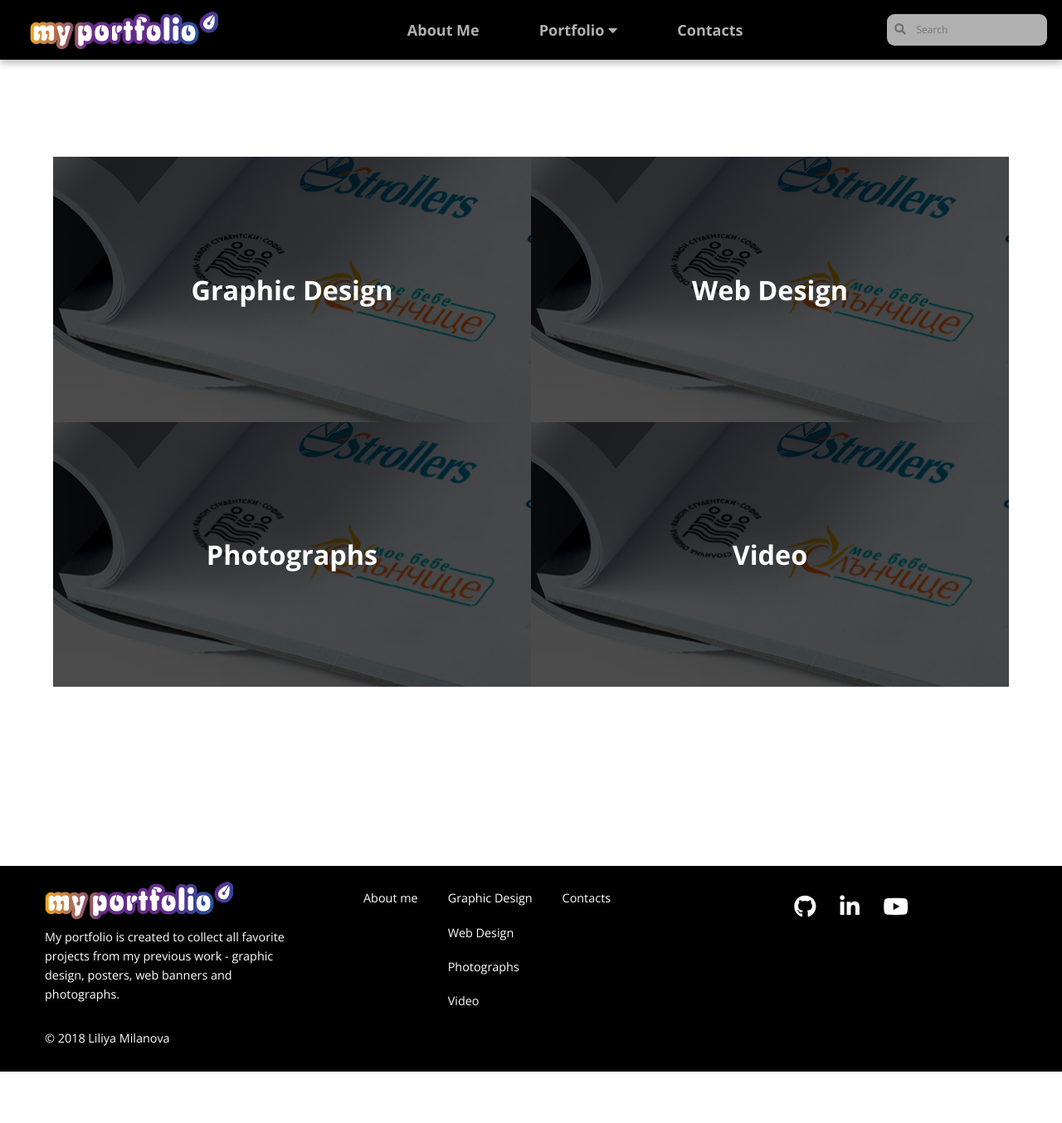
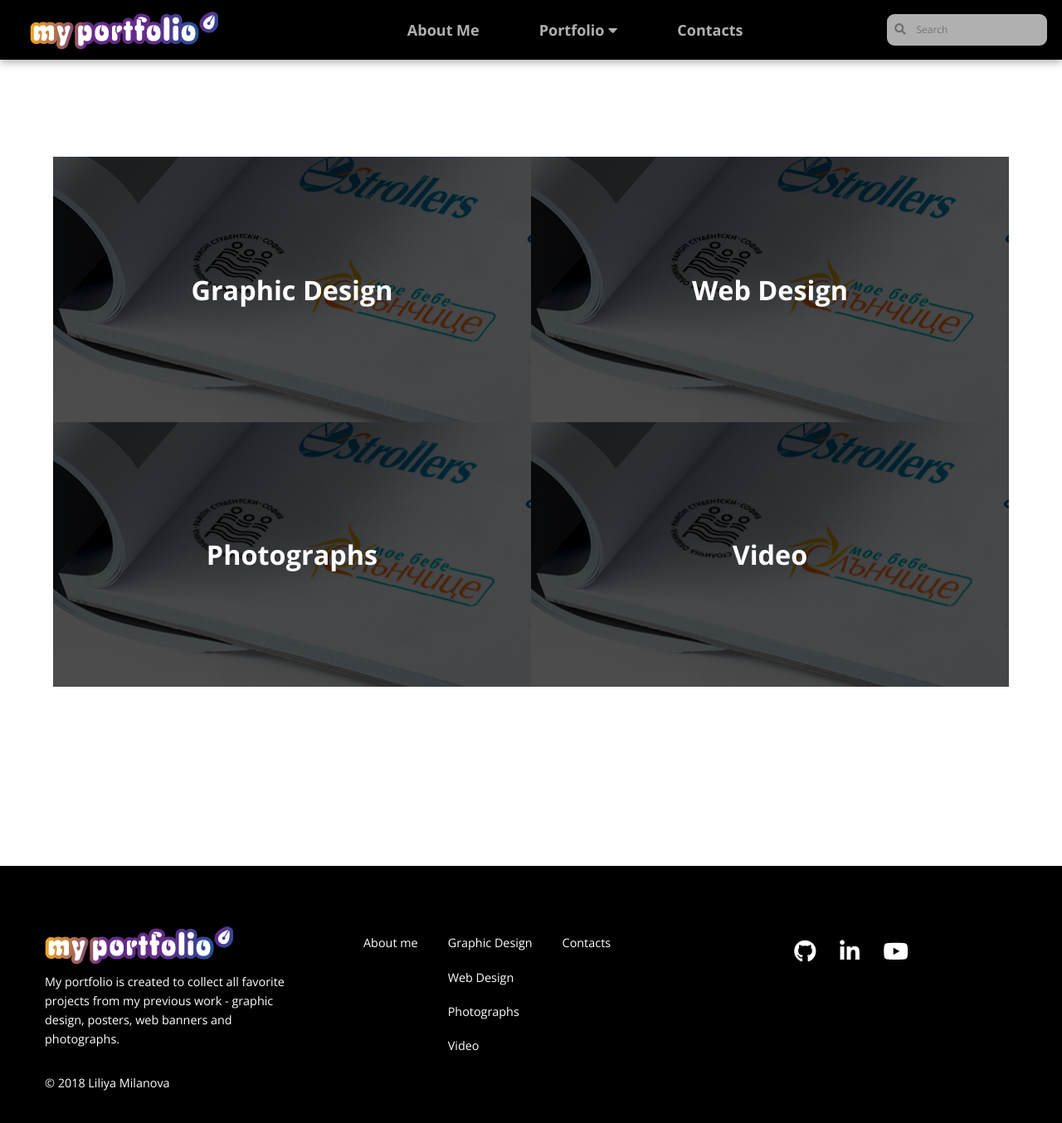
Before and after one commit to LiliyaMilanova/myportfolio, a Jekyll site: the page built from index.html, in a window 1280 px wide and 1400 px high, scrolled down 1207 px. Shown: the top 1354 px of the window at 83% size. Built offline with Jekyll 4.4.1, drawn with Linux system fonts in a browser that asks for light colours; nearby versions of some CDN libraries; before the commit the page ends 2499 px from its top, so only the background shows below that.

Commit message:
Update styles.css

```diff
--- a/css/styles.css
+++ b/css/styles.css
@@ -142,6 +142,7 @@ text-align: center;
     display: flex;
     flex-wrap: wrap;
     justify-content: flex-start;
+    margin: 3rem 0;
     flex: 1 0 100%;
 }
 
```
